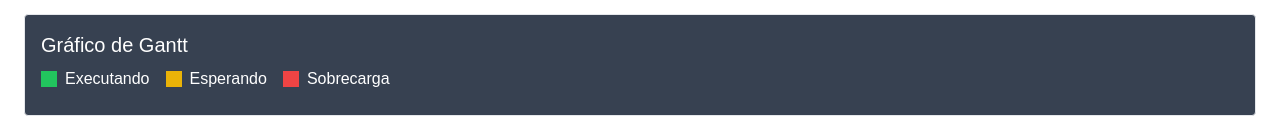
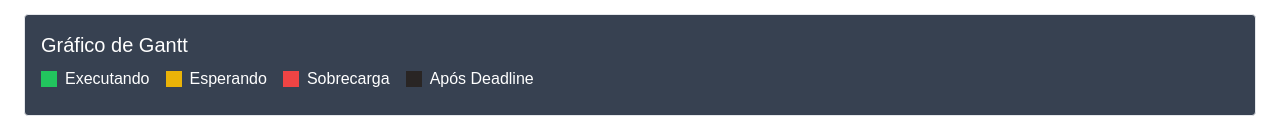
Before and after one commit to lucasjulio2003/Escalonador-de-processos---SO, a Next.js app: page / in a window 1280 px wide. Shown: the part 662-793 px from the top of the page. Built offline with nearby package versions, Linux system fonts and the light colour scheme.

Commit message:
style: update ganttChart

```diff
--- a/app/components/GanttChart.tsx
+++ b/app/components/GanttChart.tsx
@@ -43,6 +43,10 @@ export default function GanttChart({ processes, algorithm, quantum, overhead, is
           <div className="w-4 h-4 bg-red-500"></div>
           <span>Sobrecarga</span>
         </div>
+        <div className="flex items-center space-x-2">
+          <div className="w-4 h-4 bg-stone-800"></div>
+          <span>Após Deadline</span>
+        </div>
       </div>
 
       {/* Exibição do gráfico */}
```
